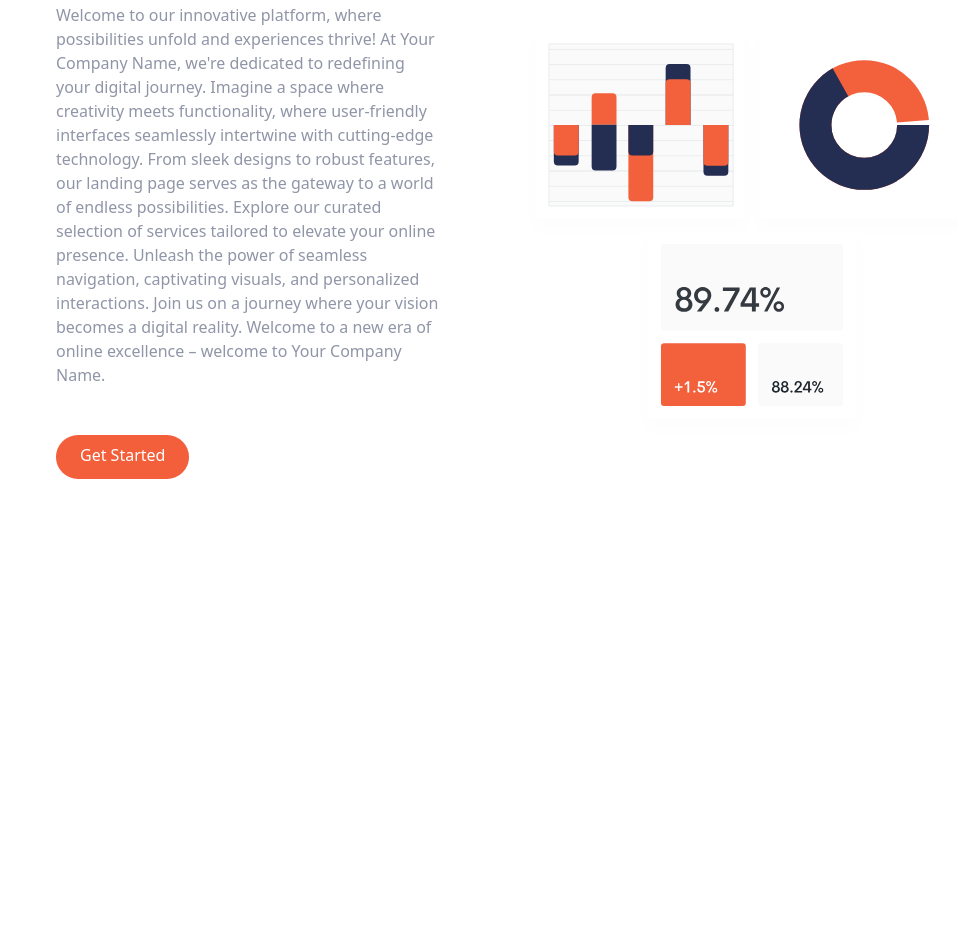
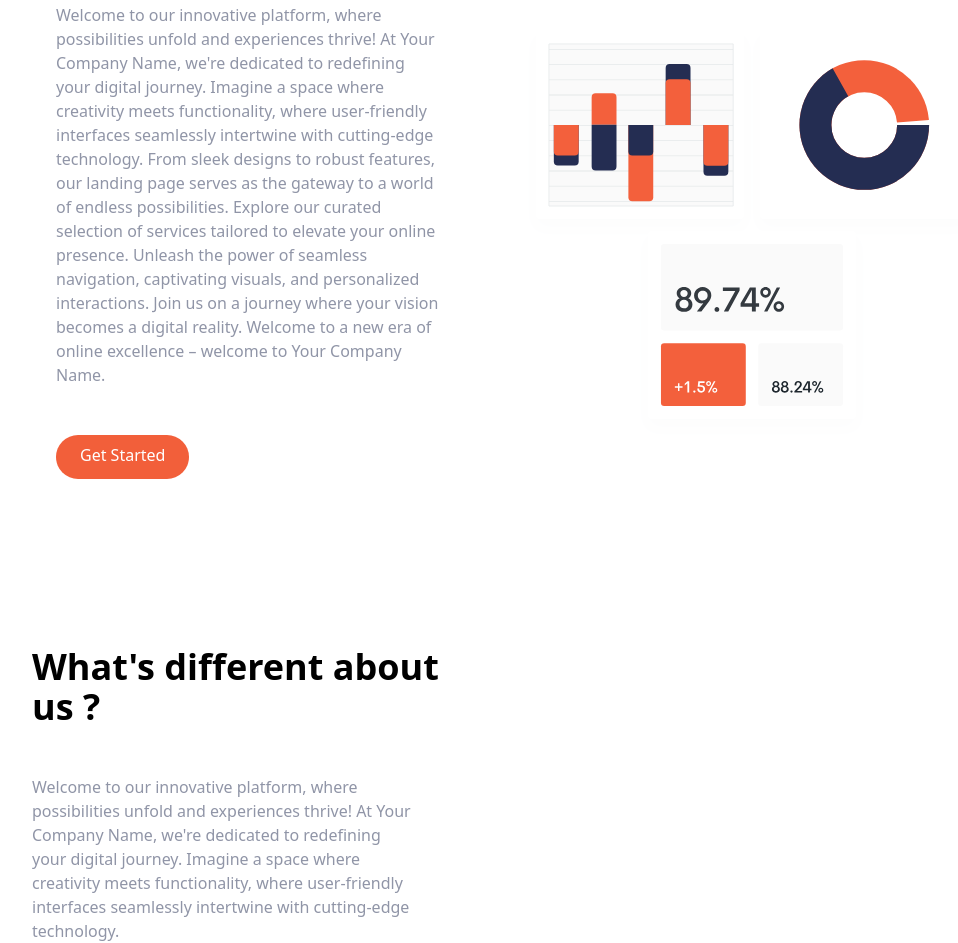
Before and after one commit to ahmed-esmail-1/Landing-Page-Tailwind, a website: page index.html in a window 1280 px wide. Shown: the part 301-1244 px from the top of the page, without its empty margins (120-1078 px from the left). Before the commit the page ends 908 px from the top, so only its background shows below. Drawn offline with Linux system fonts and the light colour scheme.

Commit message:
Left side of second section (features)

```diff
--- a/index.html
+++ b/index.html
@@ -75,5 +75,30 @@
         </div>
       </div>
     </section>
+
+    <!-- Features section -->
+    <section id="features">
+      <!-- Flex container -->
+      <div
+        class="container flex flex-col px-4 mx-auto mt-10 space-y-12 md:space-x-0 md:flex-row"
+      >
+        <!-- First -->
+        <div class="flex flex-col space-y-12 md:w-1/2">
+          <h2 class="max-w-md text-4xl font-bold text-center md:text-left">
+            What's different about us ?
+          </h2>
+          <p class="max-w-sm text-center text-darkGrayishBlue md:text-left">
+            Welcome to our innovative platform, where possibilities unfold and
+            experiences thrive! At Your Company Name, we're dedicated to
+            redefining your digital journey. Imagine a space where creativity
+            meets functionality, where user-friendly interfaces seamlessly
+            intertwine with cutting-edge technology.
+          </p>
+        </div>
+
+        <!-- Second -->
+        <div></div>
+      </div>
+    </section>
   </body>
 </html>
```
